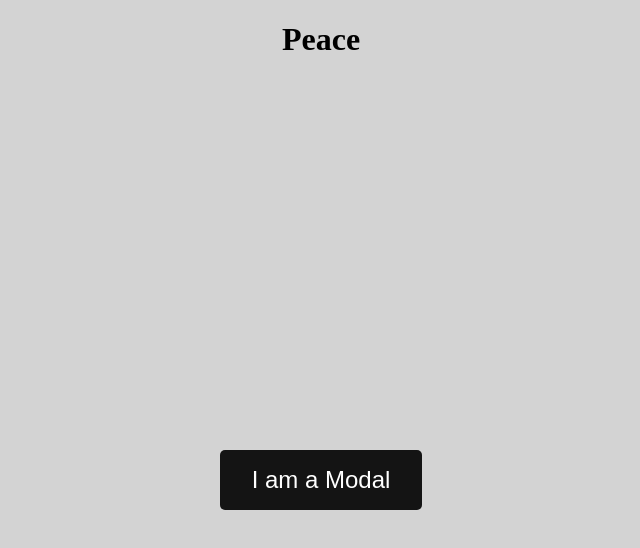
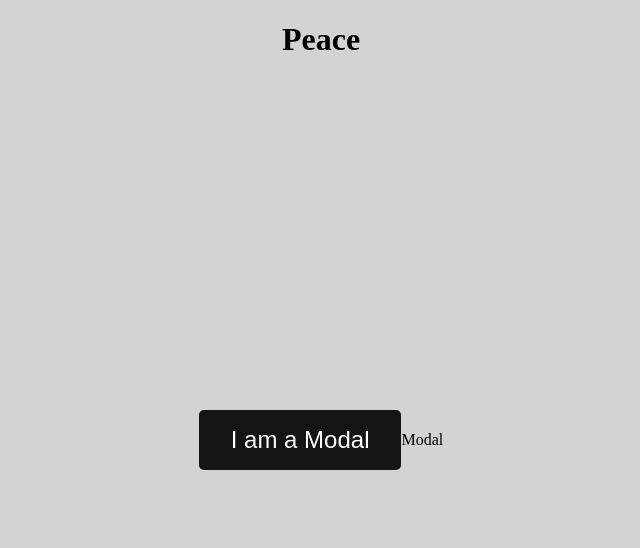
Before and after one commit to frontendprof/react-modal, a React (Create React App) app: page / in a window 1280 px wide. Shown: the top 548 px of the page, without its empty margins (319-959 px from the left). Built offline with nearby package versions, Linux system fonts and the light colour scheme.

Commit message:
WOrking on new modal component

```diff
--- a/src/App.js
+++ b/src/App.js
@@ -1,8 +1,9 @@
 
-import React from "react";
+import React, {useState} from "react";
 import styled from "styled-components";
 
 import './App.css';
+import { Modal } from "./components/Modal";
 
 
 
@@ -10,7 +11,7 @@ const Container=styled.div`
   display:flex;
   justify-content:center;
   align-items:center;
-  height:100vh;
+  height:90vh;
 `
 
 const Button=styled.button`
@@ -25,14 +26,20 @@ const Button=styled.button`
 `
 
 
+function App() {
 
+  const [showModal,setShowModal]=useState(false);
 
-function App() {
+  const modalHandler=()=>{
+    setShowModal(prev=>!prev);
+  }
+
   return (
     <div className="App">
       <h1>Peace</h1>
       <Container>
-        <Button>I am a Modal</Button>
+        <Button onClick={modalHandler}>I am a Modal</Button>
+        <Modal showModal={showModal} setShowModal={setShowModal}/>
       </Container>
     </div>
   );
--- /dev/null
+++ b/src/components/Modal.jsx
@@ -0,0 +1,13 @@
+
+import React from 'react';
+import styled from "styled-components";
+
+
+
+export const Modal = () => {
+    return (
+        <>
+            <div>Modal</div>
+        </>
+    )
+}
```
